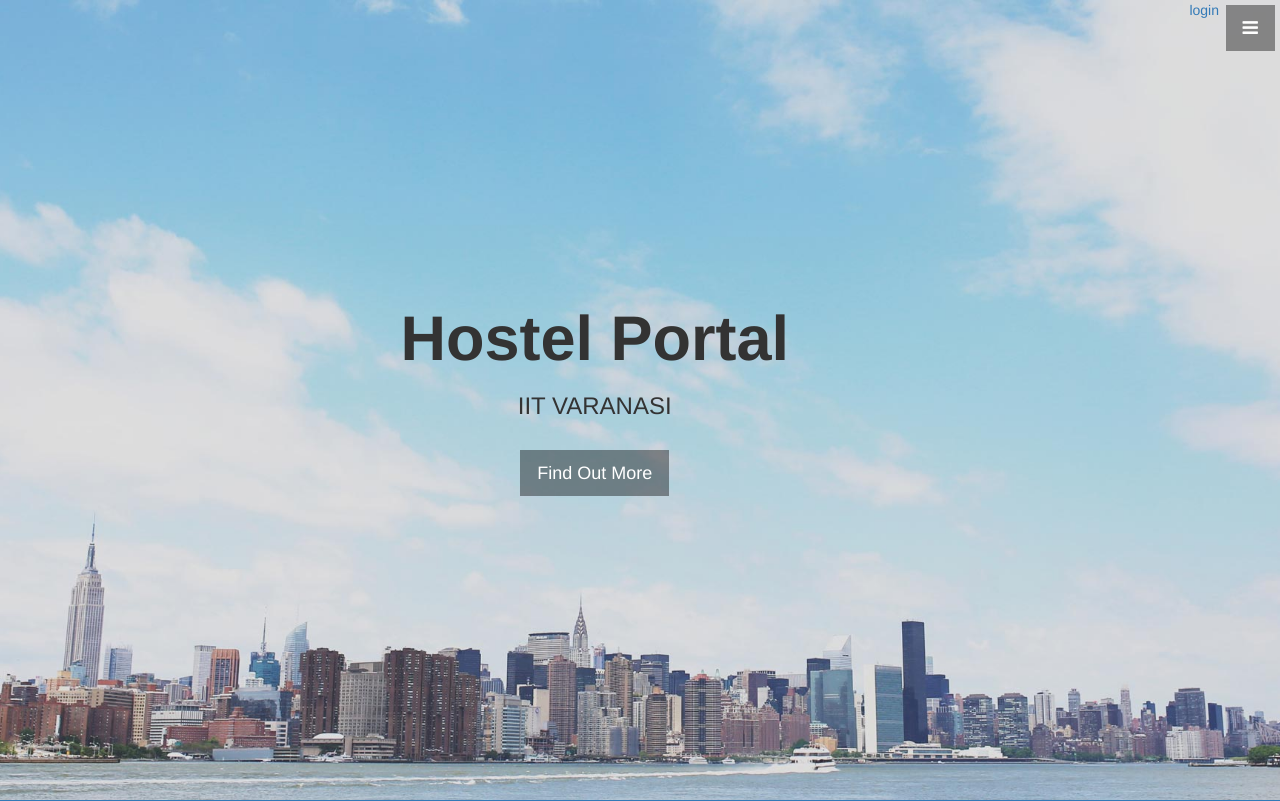
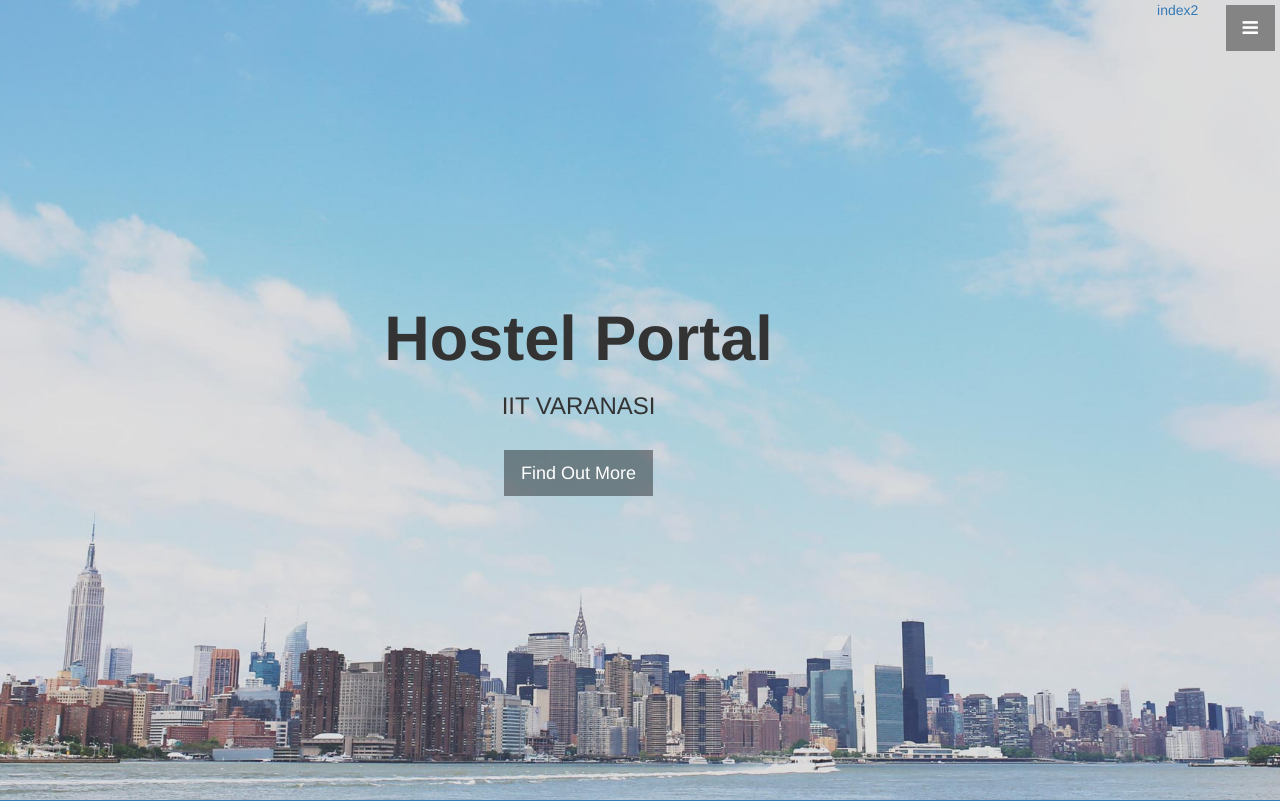
Before and after one commit to ketankr9/hostel, a Django app: page / in a window 1280 px wide. Shown: the top 801 px of the page. Run offline with Django 3.2, Linux system fonts and the light colour scheme; some libraries are stand-ins or nearby versions.

Commit message:
Update index.html

```diff
--- a/templates/index.html
+++ b/templates/index.html
@@ -75,7 +75,7 @@
                     Hi {{ user.username }}!
                     <a href="/logout/">logout</a>
                   {% else %}
-                    <a href="/login/">login</a>
+                    <a href="index2.html">index2</a>
                   {% endif %}
     </header>
 <style type="text/css">
```
